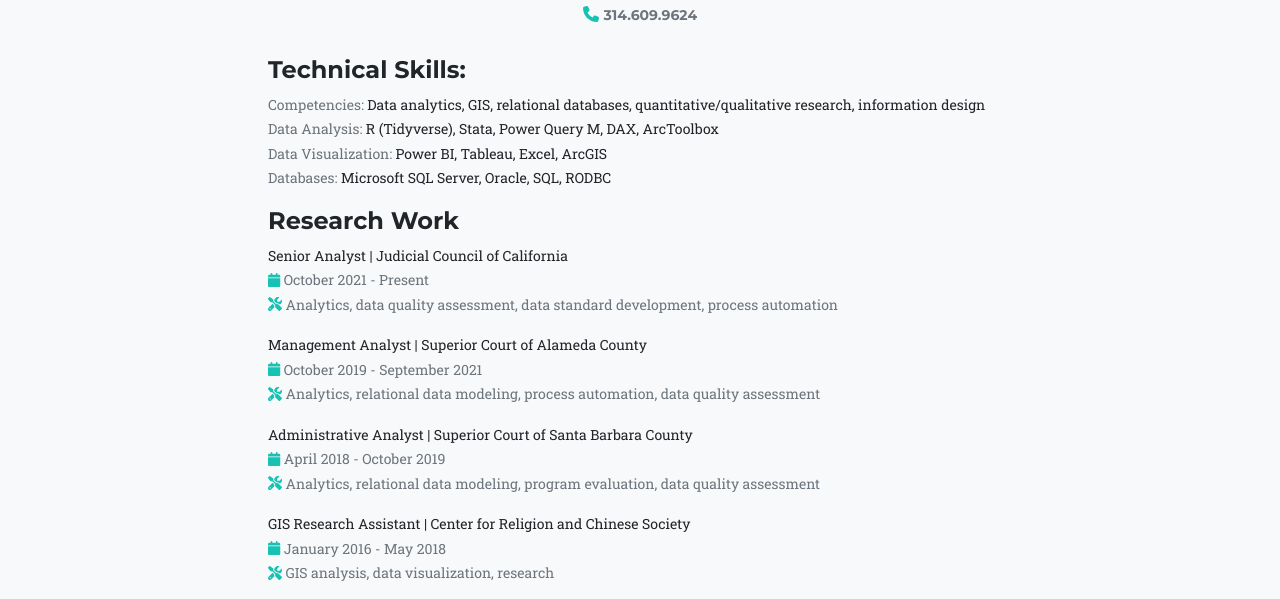
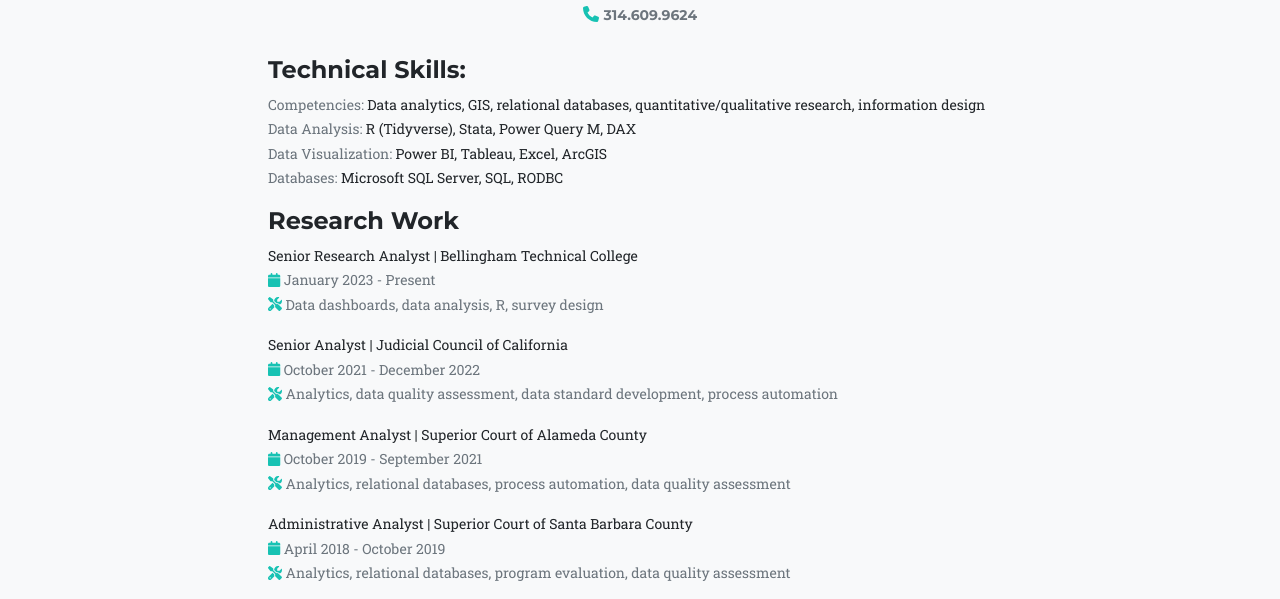
Before and after one commit to jackieelm/jackieelm.github.io, a plain HTML site: page resume.html in a window 1280 px wide. Shown: the part 336-935 px from the top of the page. Drawn offline with nearby package versions, Linux system fonts and the light colour scheme.

Commit message:
Update resume.html

```diff
--- a/resume.html
+++ b/resume.html
@@ -76,7 +76,7 @@
 
               <h6 class="section-heading text-uppercase text-center text-primary">
                 <i class="fa-solid fa-envelope"></i>
-                <span class="text-secondary small">jackieElm.phd@gmail.com </span> </h6>
+                <span class="text-secondary small">jackieelm.phd@gmail.com </span> </h6>
 
               <h6 class="section-heading text-uppercase text-center text-primary">
                 <i class="fa-solid fa-phone"></i>
@@ -90,21 +90,30 @@
               quantitative/qualitative research, information design</span>
               <br>
               <span class="text-secondary"> Data Analysis:
-              <span class="text-dark"> R (Tidyverse), Stata, Power Query M, DAX, ArcToolbox</span>
+              <span class="text-dark"> R (Tidyverse), Stata, Power Query M, DAX</span>
               <br>
               <span class> Data Visualization: </span>
               <span class="text-dark"> Power BI, Tableau, Excel, ArcGIS </span>
               <br>
               <span class="text-secondary "> Databases: </span>
-              <span class="text-dark"> Microsoft SQL Server, Oracle, SQL, RODBC </span>
+              <span class="text-dark"> Microsoft SQL Server, SQL, RODBC </span>
               </p>
 
 
               <h4 class="text-dark"> Research Work </h4>
-              <p class="text-dark small"> Senior Analyst | Judicial Council of California
+              <p class="text-dark small"> Senior Research Analyst | Bellingham Technical College
               <br>
               <i class="fa-solid fa-calendar text-primary"></i>
-              <span class="text-secondary"> October 2021 - Present  </span>
+              <span class="text-secondary"> January 2023 - Present  </span>
+              <br>
+              <i class="fa-solid fa-screwdriver-wrench text-primary"></i>
+              <span class="text-secondary"> Data dashboards, data analysis, R, survey design </span>
+              </p>
+
+                <p class="text-dark small"> Senior Analyst | Judicial Council of California
+              <br>
+              <i class="fa-solid fa-calendar text-primary"></i>
+              <span class="text-secondary"> October 2021 - December 2022  </span>
               <br>
               <i class="fa-solid fa-screwdriver-wrench text-primary"></i>
               <span class="text-secondary"> Analytics, data quality assessment, data standard development, process automation </span>
@@ -116,7 +125,7 @@
               <span class="text-secondary"> October 2019 - September 2021 </span>
               <br>
               <i class="fa-solid fa-screwdriver-wrench text-primary"></i>
-              <span class="text-secondary"> Analytics, relational data modeling, process automation,  data quality assessment </span>
+              <span class="text-secondary"> Analytics, relational databases, process automation, data quality assessment </span>
               </p>
 
 
@@ -126,7 +135,7 @@
               <span class="text-secondary"> April 2018 - October 2019 </span>
               <br>
               <i class="fa-solid fa-screwdriver-wrench text-primary"></i>
-              <span class="text-secondary"> Analytics, relational data modeling, program evaluation, data quality assessment </span>
+              <span class="text-secondary"> Analytics, relational databases, program evaluation, data quality assessment </span>
              </p>
 
                <p class="text-dark small"> GIS Research Assistant | Center for Religion and Chinese Society
@@ -135,7 +144,7 @@
               <span class="text-secondary"> January 2016 - May 2018 </span>
               <br>
               <i class="fa-solid fa-screwdriver-wrench text-primary"></i>
-              <span class="text-secondary"> GIS analysis, data visualization, research </span>
+              <span class="text-secondary"> GIS, data analysis, data visualization </span>
               </p>
 
                <p class="text-dark small"> Evaluation Research Assistant | Discovery Learning Research Center
@@ -145,7 +154,7 @@
               <span class="text-secondary"> September 2014 - December 2016 </span>
               <br>
               <i class="fa-solid fa-screwdriver-wrench text-primary"></i>
-              <span class="text-secondary"> Program evaluation, hypothesis testing, research </span
+              <span class="text-secondary"> Program evaluation, data analysis, qualitative research </span
                </p>
 
               <h4 class="text-dark"> Education </h4>
```
